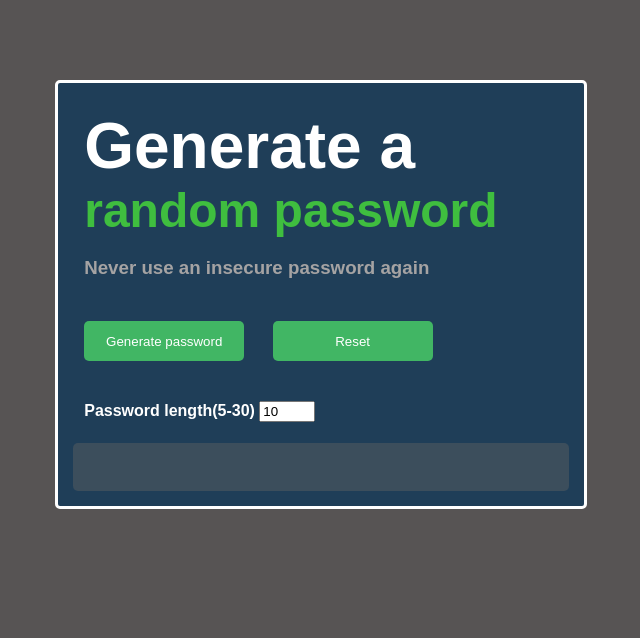
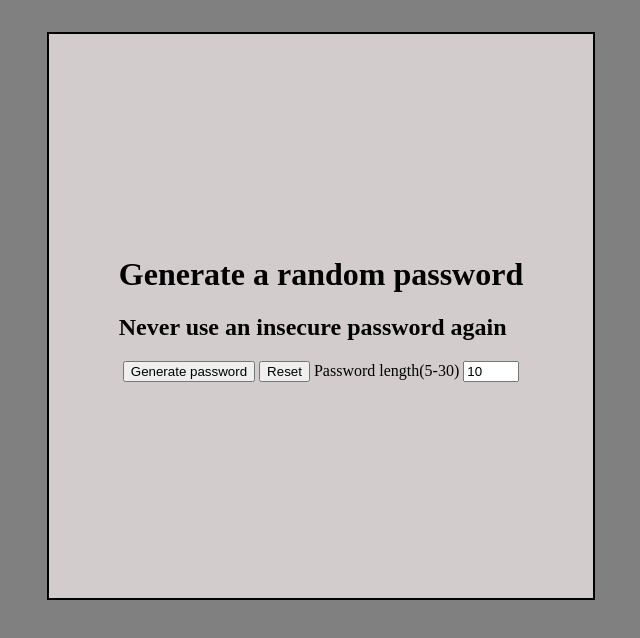
Before and after one commit to Egomessss/Password-generator, a plain HTML site: page index.html in a window 1280 px wide. Shown: the whole page, without its empty margins (319-959 px from the left). Drawn offline with Linux system fonts and the light colour scheme.

Commit message:
basic container done

```diff
--- a/index.html
+++ b/index.html
@@ -3,30 +3,32 @@
 <head>
     <link rel="stylesheet" href="styles.css">
     <title>Password generator</title>
+    <meta name="viewport" content="width=device-width, initial-scale=1">
 </head>
 
 <body>
-    <div id="container">
 
-        <div id="info">
-            <h1>Generate a </h1>
-            <h2>random password</h2>
-            <h3>Never use an insecure password again</h3>
+
+    <div class="container">
+        <div>
+            <h1>Generate a random password </h1>
+            <h2>Never use an insecure password again</h2>
+        </div>
+        <div>
             <button onclick="generatePw()">Generate password</button>
             <button onclick="resetboxes()">Reset</button>
-        </div>
-
-        <div id="inputs">
             <label for="pwlength-el">Password length(5-30)</label>
             <input type="number" id="pwlength-el" min="5" max="30" value="10">
-        </div>
-
-        <div id="generatedpw">
             <p id="generatedpasswordone-el"></p>
         </div>
+    </div>
 
-        <script src="script.js"></script>
-    </div>
+
+
+
+
+    <script src="script.js"></script>
+
 </body>
 
 </html>
--- a/styles.css
+++ b/styles.css
@@ -1,23 +1,50 @@
 body {
+  margin: 0;
+  margin-top: 2rem;
+  background-color: gray;
+  font-family: "Times New Roman", Times, serif;
+}
+
+.container {
+  display: flex;
+  justify-content: center;
+  align-items: center;
+  flex-direction: column;
+  padding: 2rem;
+  background-color: rgb(210, 204, 204);
+  max-width: 30rem;
+  height: 500px;
+  margin: 0 auto;
+  border: 2px solid black;
+}
+
+/* body {
   background-color: rgb(87, 84, 84);
   font-family: sans-serif;
 }
 
 #container {
-  margin: auto;
+  max-width: 700px;
+  height: 70%;
+  margin: 0 auto;
   margin-top: 5rem;
-  width: 40%;
-  height: 40%;
+}
+
+#info {
+  width: 100%;
+  height: 100%;
   background-color: rgb(31, 62, 88);
   border: 3px solid white;
   border-radius: 5px;
   font-weight: bold;
   color: white;
-  padding: 10px;
+  padding: 2rem;
+  margin: 1rem;
 }
 
-#info {
-  margin: 1rem;
+.text {
+  display: flex;
+  flex-direction: column;
 }
 
 h1 {
@@ -70,4 +97,4 @@ button {
   height: 1rem;
   border: none;
   border-radius: 5px;
-}
+} */
```
